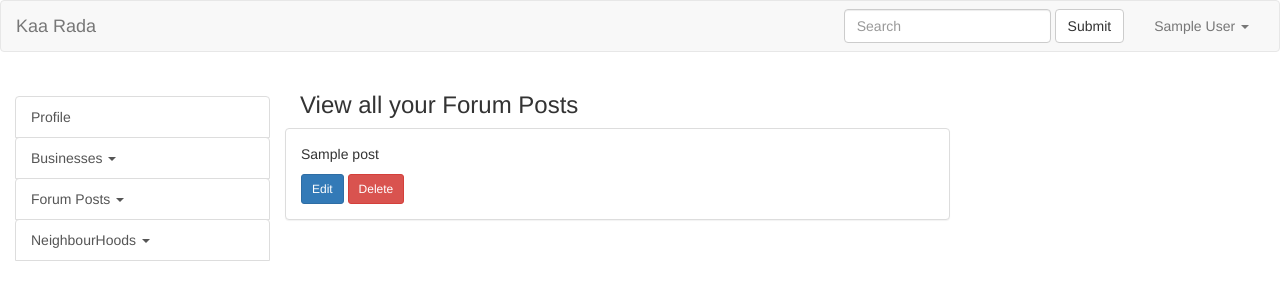
After one commit to ppolle/neighbourhood_watch, a Django app: page /myPosts/ in a window 1280 px wide. The commit adds this page. Shown: the top 300 px of the page. Run offline with Django 3.2, Linux system fonts and the light colour scheme; a user stored in the database is signed in; tables that the repository leaves empty hold one stand-in row (values such as "Sample post"); some libraries are stand-ins or nearby versions.

Commit message:
this commit will create a view to render all aof the logged in user's posts

```diff
--- a/hoodapp/templates/hood/myhood.html
+++ b/hoodapp/templates/hood/myhood.html
@@ -45,7 +45,7 @@
 							  		<strong><a href="{% url 'singlePost' post.id %}">{{post.title.capitalize}}</a></strong>
 							  	</div>
 							  	<div class="col-md-3">
-							  		{{post.}}
+
 							  	</div>
 
 							  </div>
--- a/hoodapp/templates/partials/_sidebar.html
+++ b/hoodapp/templates/partials/_sidebar.html
@@ -17,7 +17,7 @@
    <div class="dropdown">
       <a href="#" class="list-group-item dropdown-toggle" id="dropdownMenu1" data-toggle="dropdown" aria-haspopup="true" aria-expanded="true">Forum Posts <span class="caret"></span></a>
       <div class="dropdown-menu" aria-labelledby="dropdownMenu1">
-        <li><a href="">My Posts</a></li>
+        <li><a href="{% url 'myPosts' %}">My Posts</a></li>
         <li><a href="{% url 'createPost' %}">Create Post</a></li>
 
 
--- /dev/null
+++ b/hoodapp/templates/posts/index.html
@@ -0,0 +1,44 @@
+{%extends 'base.html'%}
+{%block content%}
+
+<div class="row container" style="padding-bottom:20px">
+
+			<div class="col-md-3" style="padding-top: 24px">
+				{%if user.join%}
+					{% include 'partials/_sidebar.html' %}
+				{%endif%}
+			</div>
+			<div class="col-md-7">
+				<h3 >View all your Forum Posts</h3>
+							{% include 'partials/_errors.html' %}
+
+
+
+					{%for post in myPosts%}
+					<div class="row">
+						<div class="panel panel-default">
+
+
+							<div class="panel-body">
+								<p>{{post.title.capitalize}}</p>
+
+								<a href="{% url 'editPost' post.id %}" class="btn btn-sm btn-primary">Edit</a>
+								<a href="#" class="btn btn-sm btn-danger">Delete</a>
+							</div>
+
+
+
+						</div>
+					</div>
+					{%endfor%}
+
+
+
+			</div>
+			<div class="col-md-2"></div>
+
+
+	</div>
+
+
+{%endblock%}
--- a/hoodapp/templates/posts/single.html
+++ b/hoodapp/templates/posts/single.html
@@ -18,7 +18,7 @@
 					</div>
 					<div class="panel-body">
 						{{post.body}}<br>
-						<a href="{% url 'editPost' post.id %}" class="btn btn-sm btn-default">Edit</a>
+
 					</div>
 				</div>
 				<div class="panel panel-default">
--- a/hoodapp/urls.py
+++ b/hoodapp/urls.py
@@ -20,4 +20,5 @@ urlpatterns=[
     url(r'^singlePost/(\d+)',views.singlePost,name = 'singlePost'),
     url(r'^editPost/(\d+)',views.editPost,name = 'editPost'),
     url(r'^changeHood/$',views.changeHood,name='changeHood'),
+    url(r'^myPosts/$',views.myPosts,name = 'myPosts'),
 ]
--- a/hoodapp/views.py
+++ b/hoodapp/views.py
@@ -277,3 +277,10 @@ def changeHood(request):
 	'''
 	neighbourhoods = Neighbourhood.objects.all()
 	return render(request,'hood/joinhood.html',{"neighbourhoods":neighbourhoods})
+
+def myPosts(request):
+	'''
+	View functions to retrieve all post instances belonging to a logged in user
+	'''
+	myPosts = Posts.objects.filter(user = request.user)
+	return render(request,'posts/index.html',{"myPosts":myPosts})
```
